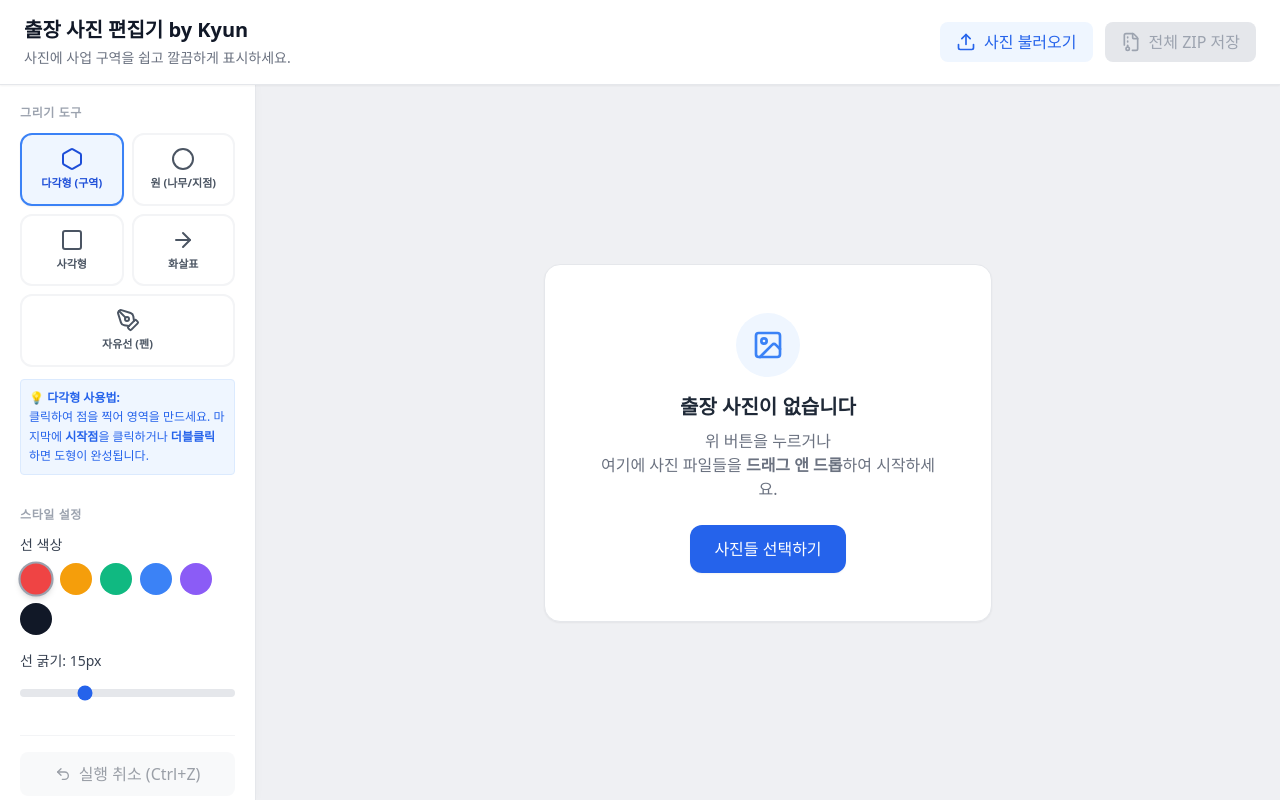
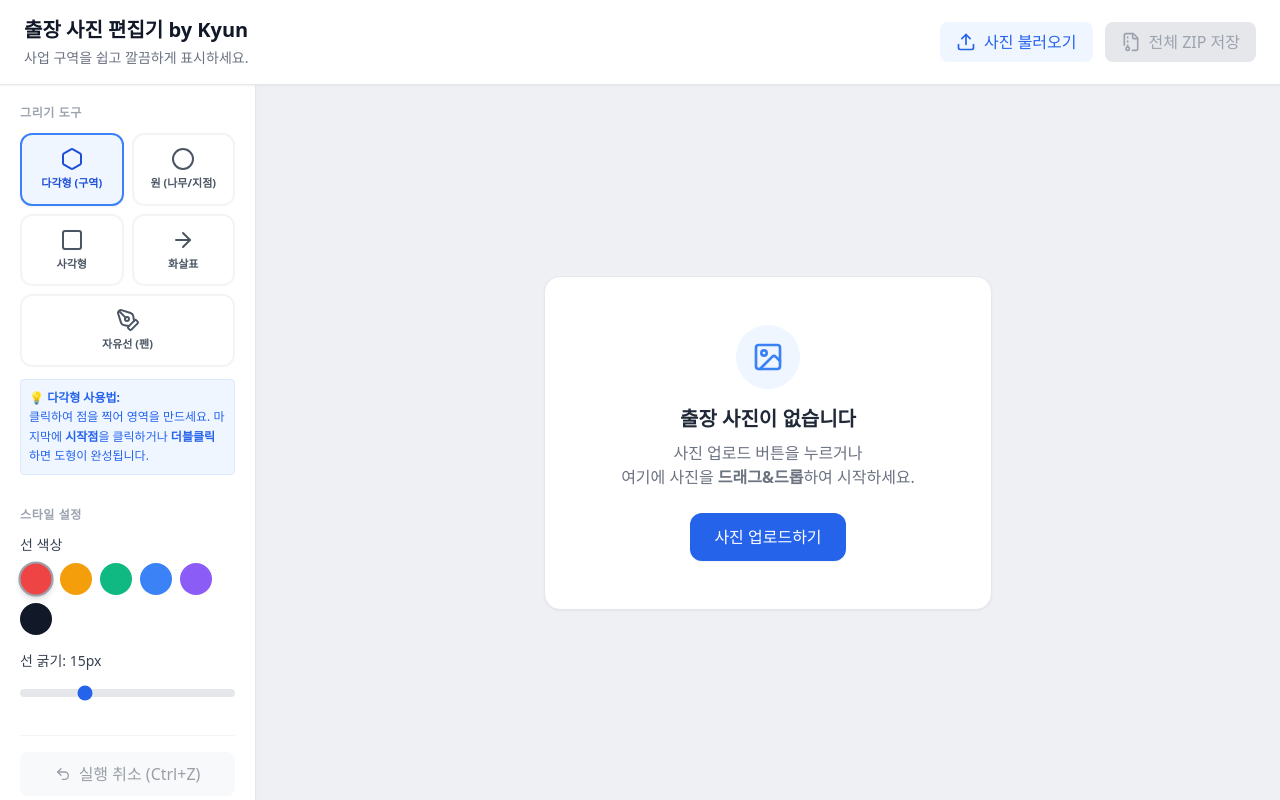
Before and after one commit to zerokyuni/BT-image-editor, a plain HTML site: page index.html in a window 1280 px wide. Drawn offline with nearby package versions, Linux system fonts and the light colour scheme.

Commit message:
Update index.html

```diff
--- a/index.html
+++ b/index.html
@@ -33,7 +33,7 @@
     <header class="bg-white border-b px-6 py-4 flex items-center justify-between shadow-sm z-20 shrink-0">
         <div>
             <h1 class="text-xl font-bold text-gray-900">출장 사진 편집기 by Kyun</h1>
-            <p class="text-sm text-gray-500 mt-1">사진에 사업 구역을 쉽고 깔끔하게 표시하세요.</p>
+            <p class="text-sm text-gray-500 mt-1">사업 구역을 쉽고 깔끔하게 표시하세요.</p>
         </div>
         <div class="flex gap-3 relative">
             <label class="cursor-pointer bg-blue-50 text-blue-600 px-4 py-2 rounded-lg font-medium hover:bg-blue-100 transition flex items-center gap-2">
@@ -145,9 +145,9 @@
                     <i data-lucide="image" class="w-8 h-8"></i>
                 </div>
                 <h2 class="text-xl font-bold text-gray-800 mb-2">출장 사진이 없습니다</h2>
-                <p class="text-gray-500 mb-6">위 버튼을 누르거나<br/>여기에 사진 파일들을 <b>드래그 앤 드롭</b>하여 시작하세요.</p>
+                <p class="text-gray-500 mb-6">사진 업로드 버튼을 누르거나<br/>여기에 사진을 <b>드래그&드롭</b>하여 시작하세요.</p>
                 <label class="cursor-pointer bg-blue-600 text-white px-6 py-3 rounded-xl font-medium hover:bg-blue-700 transition inline-block shadow-sm">
-                    사진들 선택하기
+                    사진 업로드하기
                     <input type="file" id="file-input-empty" accept="image/*" multiple class="hidden" />
                 </label>
             </div>
```
